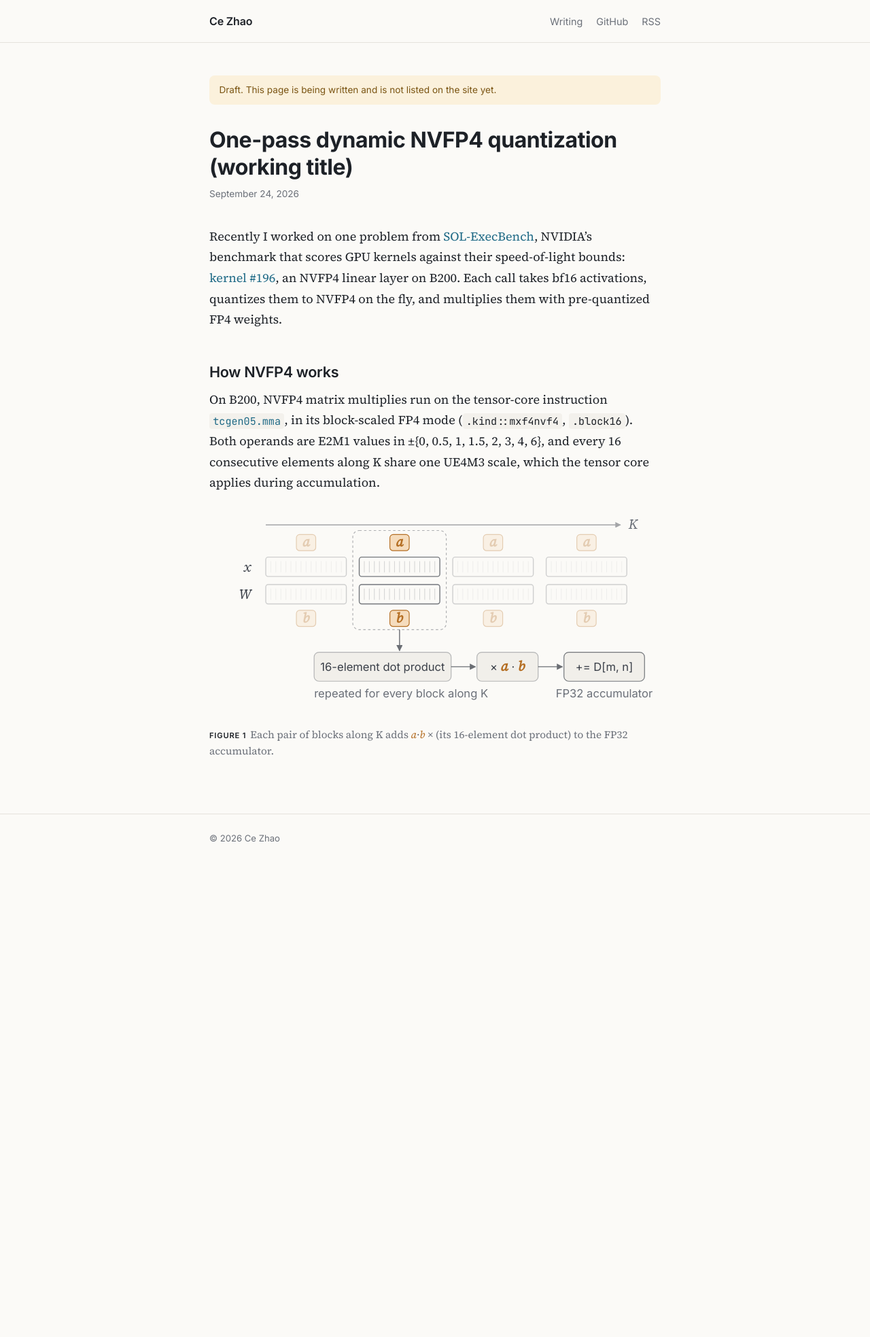
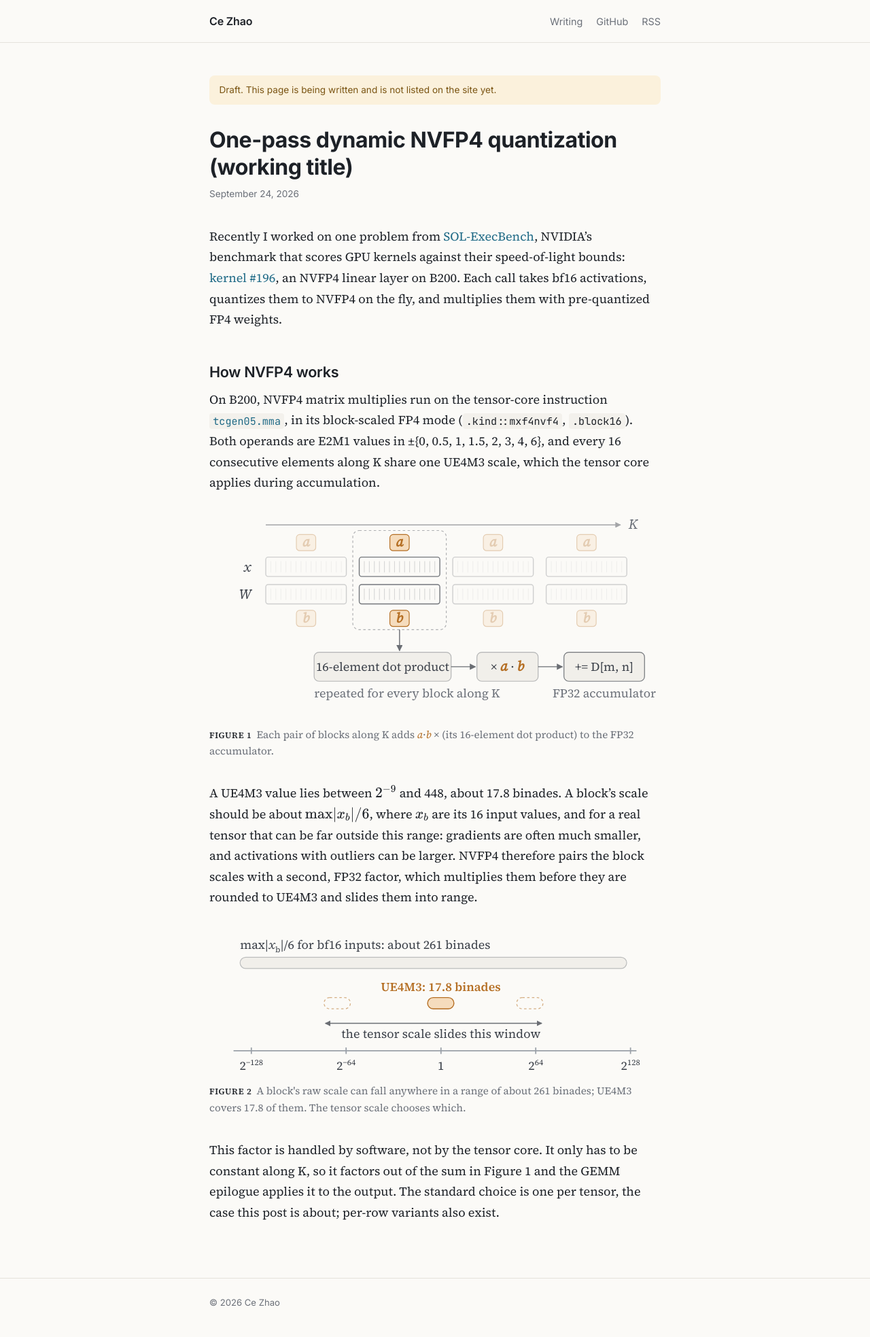
Before and after one commit to A1c0r-Z/A1c0r-Z.github.io, a Jekyll site: the page built from preview/one-pass-nvfp4.md, in a window 1280 px wide. Shown: the whole page at 68% size. Built offline with Jekyll 4.4.1, drawn with Linux system fonts in a browser that asks for light colours; before the commit the page ends 1284 px from its top, so only the background shows below that.

Commit message:
Add the tensor-scale paragraph and Figure 2; serif figure labels
Co-Authored-By: Claude Opus 5.5 <noreply@anthropic.com>

```diff
--- a/assets/css/style.css
+++ b/assets/css/style.css
@@ -149,14 +149,14 @@ figure.fig figcaption {
   color: var(--muted); margin-top: 0.9rem;
 }
 figure.fig figcaption .fig-num {
-  font-family: var(--sans); font-size: 0.7rem; font-weight: 600;
-  letter-spacing: 0.07em; text-transform: uppercase; color: var(--fg);
+  font-family: var(--serif); font-size: 0.78rem; font-weight: 600;
+  letter-spacing: 0.06em; text-transform: uppercase; color: var(--fg);
   margin-right: 0.55em;
 }
 figure.fig figcaption em { color: var(--fig-scale-line); }
-.fig text { font-family: var(--sans); fill: var(--fig-ink); }
-.fig .t-small { font-size: 14px; }
-.fig .t-label { font-size: 15px; font-weight: 500; }
+.fig text { font-family: var(--serif); fill: var(--fig-ink); }
+.fig .t-small { font-size: 15px; }
+.fig .t-label { font-size: 16px; font-weight: 600; }
 .fig .t-faint { fill: var(--muted); }
 .fig .t-scale { fill: var(--fig-scale-line); font-weight: 600; }
 .fig .t-tensor { fill: var(--fig-tensor-line); font-weight: 600; }
@@ -186,6 +186,24 @@ figure.fig figcaption em { color: var(--fig-scale-line); }
 .fig .box.acc { stroke-opacity: 0.7; }
 .fig .hl { fill: none; stroke: currentColor; stroke-width: 1; stroke-opacity: 0.4; stroke-dasharray: 3 3; }
 
+.fig .win { fill: var(--fig-panel); stroke: currentColor; stroke-width: 1; stroke-opacity: 0.35; stroke-dasharray: 4 3; }
+.fig .sdot { fill: var(--fig-scale); stroke: var(--fig-scale-line); stroke-width: 1; }
+.fig .t-sup { font-size: 10px; }
+
+.fig .sdot.raw { fill: var(--bg); }
+.fig .t-mi { font-family: var(--serif); font-style: italic; font-size: 15px; }
+.fig .t-sub { font-size: 10px; }
+figure.fig table { margin: 0; }
+figure.fig td.zero { color: var(--muted); }
+
+.fig .guide { stroke: currentColor; stroke-width: 1; stroke-opacity: 0.3; stroke-dasharray: 3 3; }
+.fig .bar.bf { fill: var(--fig-panel); stroke: currentColor; stroke-opacity: 0.3; }
+.fig .bar.e4 { fill: var(--fig-panel); stroke: currentColor; stroke-width: 1.2; stroke-opacity: 0.75; }
+.fig .bar.raw { fill: var(--bg); stroke: var(--fig-scale-line); stroke-width: 1.2; }
+.fig .bar.st { fill: var(--fig-scale); stroke: var(--fig-scale-line); stroke-width: 1.2; }
+
+.fig .ghost { fill: none; stroke: var(--fig-scale-line); stroke-width: 1.1; stroke-opacity: 0.55; stroke-dasharray: 3 3; }
+
 @media (max-width: 560px) {
   body { font-size: 1.05rem; }
   h1 { font-size: 1.65rem; }
--- a/preview/one-pass-nvfp4.md
+++ b/preview/one-pass-nvfp4.md
@@ -20,3 +20,14 @@ On B200, NVFP4 matrix multiplies run on the tensor-core instruction [`tcgen05.mm
 </div>
 <figcaption><span class="fig-num">Figure 1</span>Each pair of blocks along K adds <em>a</em>·<em>b</em> × (its 16-element dot product) to the FP32 accumulator.</figcaption>
 </figure>
+
+A UE4M3 value lies between $$2^{-9}$$ and 448, about 17.8 binades. A block's scale should be about $$\max\lvert x_b\rvert/6$$, where $$x_b$$ are its 16 input values, and for a real tensor that can be far outside this range: gradients are often much smaller, and activations with outliers can be larger. NVFP4 therefore pairs the block scales with a second, FP32 factor, which multiplies them before they are rounded to UE4M3 and slides them into range.
+
+<figure class="fig">
+<div class="fig-scroll">
+{% include figs/nvfp4-ranges.svg %}
+</div>
+<figcaption><span class="fig-num">Figure 2</span>A block's raw scale can fall anywhere in a range of about 261 binades; UE4M3 covers 17.8 of them. The tensor scale chooses which.</figcaption>
+</figure>
+
+This factor is handled by software, not by the tensor core. It only has to be constant along K, so it factors out of the sum in Figure 1 and the GEMM epilogue applies it to the output. The standard choice is one per tensor, the case this post is about; per-row variants also exist.
```
Also changed, not shown: _includes/figs/nvfp4-ranges.svg (added).
